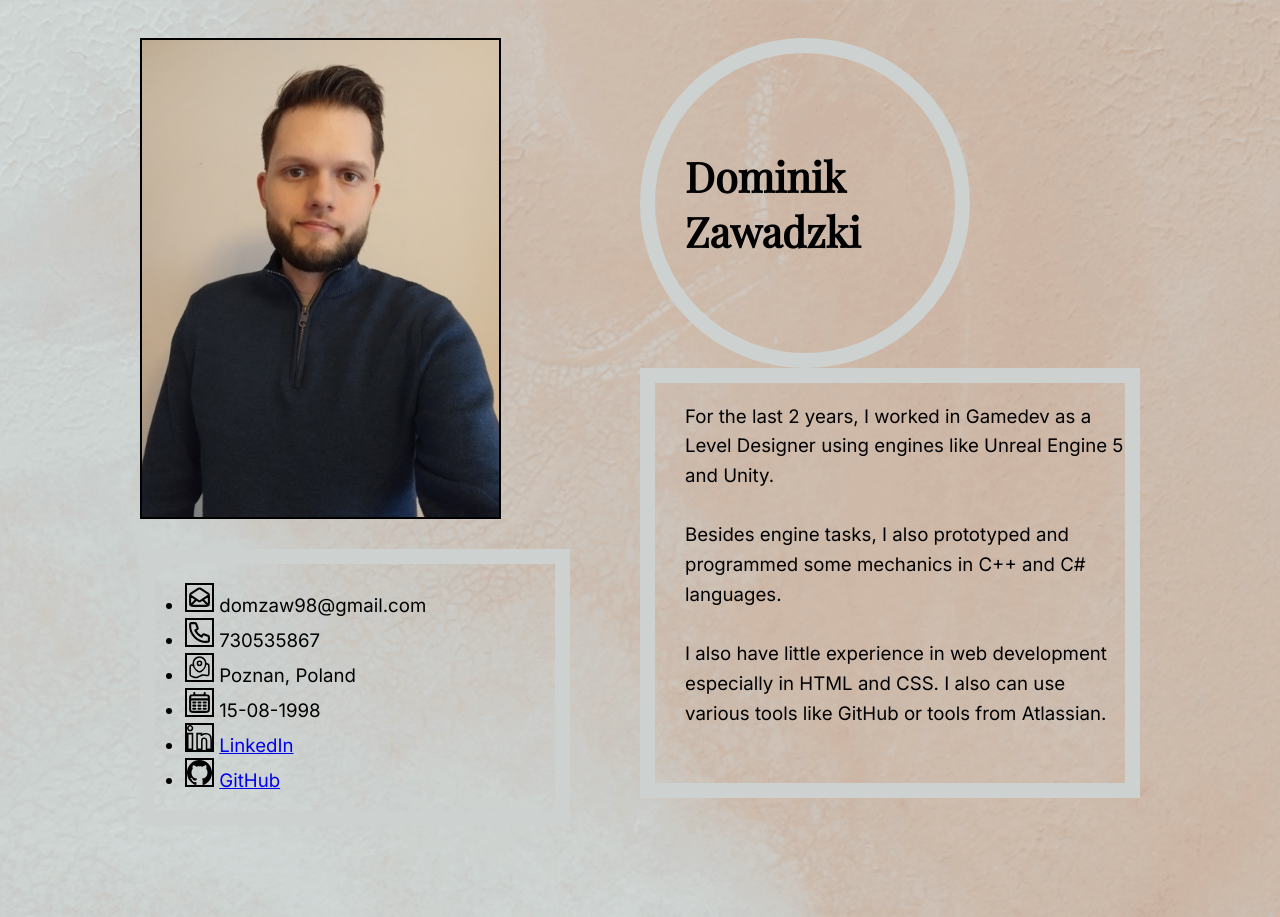
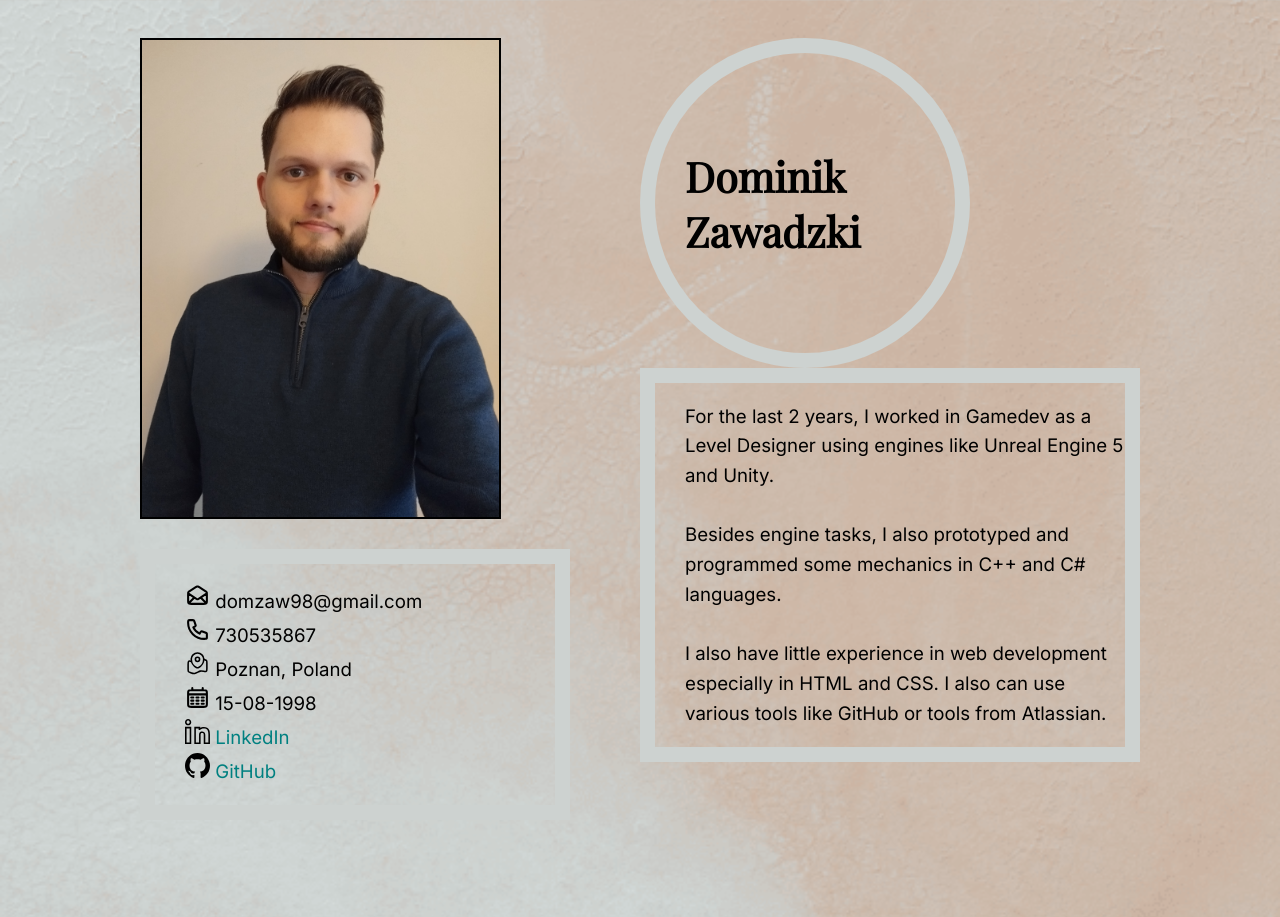
Before and after one commit to Enigma987/My-Portfolio-Website, a plain HTML site: page index.html in a window 1280 px wide. Shown: the top 917 px of the page. Drawn offline with nearby package versions, Linux system fonts and the light colour scheme.

Commit message:
CSS changes

```diff
--- a/index.html
+++ b/index.html
@@ -20,8 +20,8 @@
     <div class="flex-container">
         <div class="container main">
             <div class="firstPart">
-                <img src="./images/CV_image.jpg" alt="My photo to the CV" />
-                <div class="square info">
+                <img src="./images/CV_image.jpg" id="my_photo" alt="My photo to the CV" />
+                <div class="square">
                     <ul class="contactList">
                         <li>
                             <img class="svg" src="./images/mail.svg" alt="mail icon" /> domzaw98@gmail.com
@@ -45,11 +45,11 @@
                 </div>
             </div>
             <div class="secondPart">
-                <div class="circle name">
+                <div class="circle">
                     <h1>Dominik Zawadzki</h1>
                 </div>
-                <div class="square summary">
-                    <p class="psummary">
+                <div class="square">
+                    <p id="psummary">
                         For the last 2 years, I worked in Gamedev as a Level Designer using engines like Unreal Engine 5 and Unity. <br /><br />
                         Besides engine tasks, I also prototyped and programmed some mechanics in C++ and C# languages. <br /><br />
                         I also have little experience in web development especially in HTML and CSS. I also can use various tools like GitHub or tools from Atlassian.
--- a/style.css
+++ b/style.css
@@ -1,6 +1,14 @@
 body {
     background: url("./images/bg_image.png") no-repeat fixed;
     background-size: cover;
+
+    font-family: 'Inter', sans-serif;
+    font-size: 14pt;
+}
+
+a:link {
+    text-decoration: none;
+    color: teal;
 }
 
 a:active {
@@ -59,7 +67,7 @@ a:visited {
     border: 15px solid #cdd2d0;
 }
 
-img {
+#my_photo {
     height: 477px;
     width: 357px;
     margin-bottom: 30px;
@@ -70,14 +78,13 @@ img {
 .svg {
     height: 25px;
     width: 25px;
-    margin-bottom: 0;
-    border-radius: 0;
 }
 
 .square {
     border: 15px solid #cdd2d0;
     border-color: #cdd2d0;
 }
+
 h1 {
     font-family: 'Playfair Display', serif;
     font-size: 31pt;
@@ -91,26 +98,10 @@ h2 {
     font-weight: 900;
 }
 
-h3, h4 {
-    font-family: 'Inter', sans-serif;
-}
-
-p {
-    font-family: 'Inter', sans-serif;
-    font-size: 14pt;
-}
-
-.psummary {
+#psummary {
     padding-left: 30px;
     line-height: 1.59;
 }
-
-
-.summary {
-    height: 400px;
-}
-
-
 
 .circle {
     display: flex;
@@ -124,14 +115,15 @@ p {
 }
 
 ul {
-    font-family: 'Inter', sans-serif;
-    line-height: 25px;
+
+    line-height: 30px;
     padding-left: 10px;
-    font-size: 14pt;
+
 }
 
 .contactList {
     padding-left: 30px;
+    list-style-type: none;
 }
 
 #skillsh {
```
